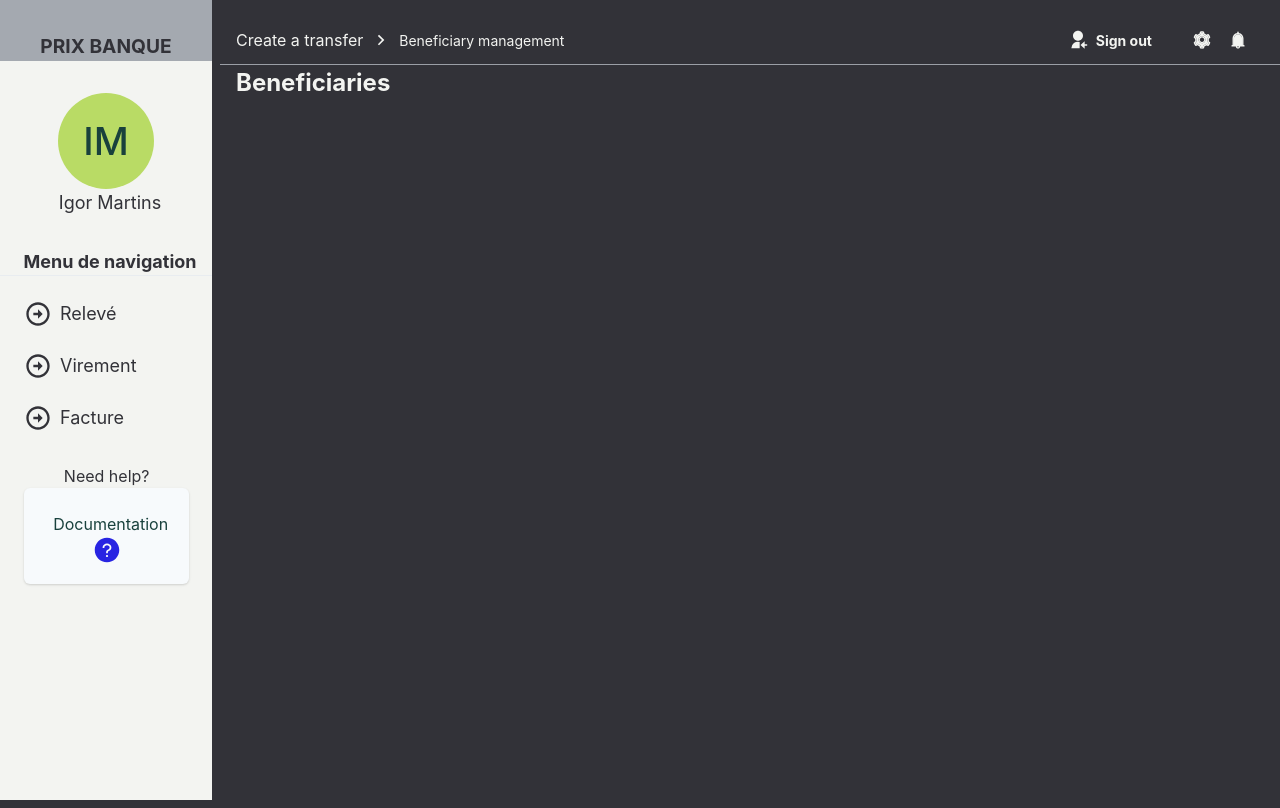
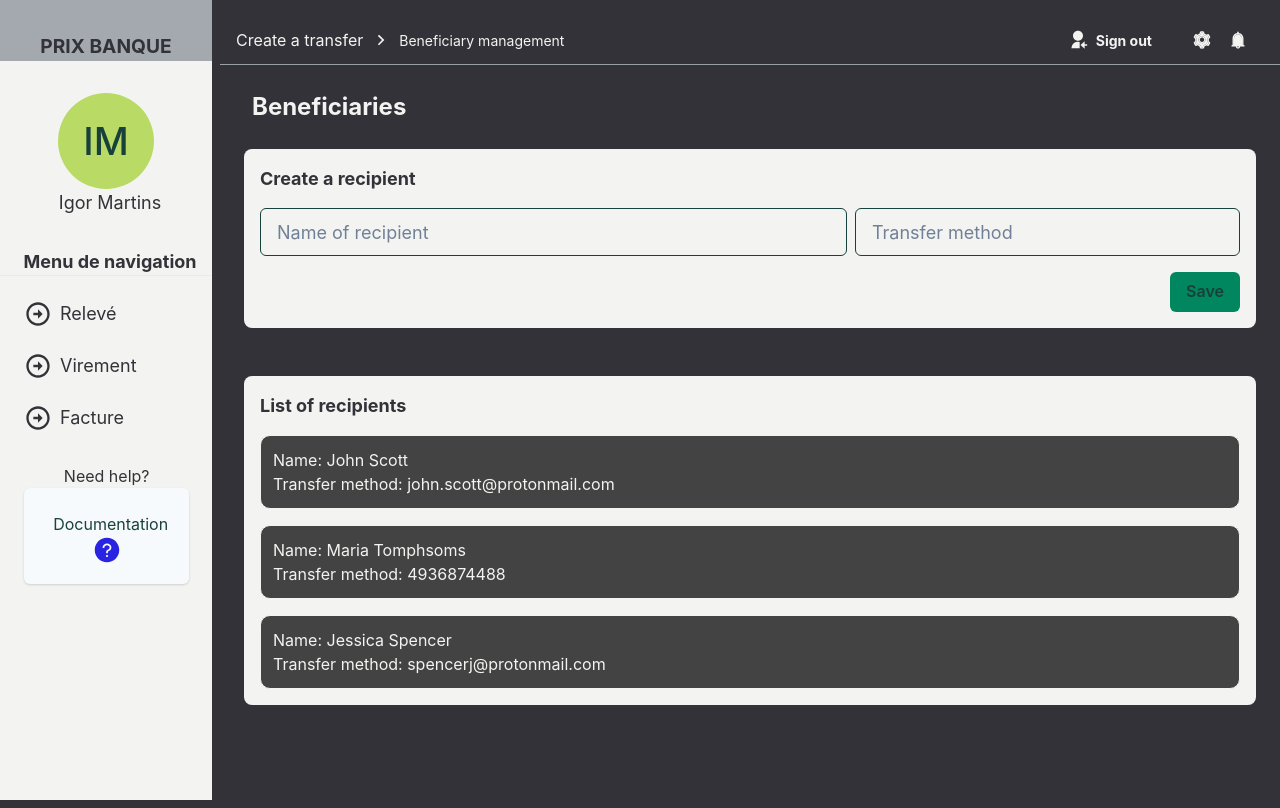
Before and after one commit to ipdmartins/front-prix-banque, a Next.js app: page /transfer/beneficiary in a window 1280 px wide. Built offline with nearby package versions, Linux system fonts and the light colour scheme.

Commit message:
refactor signup and create my account page

```diff
--- a/src/pages/invoice/index.tsx
+++ b/src/pages/invoice/index.tsx
@@ -53,7 +53,7 @@ export default function InvoiceList() {
     <Flex direction="row" height="100vh" marginBottom="2">
       <Sidebar login={true} />
       <Flex width="100%" maxWidth={1480} direction="column">
-        <Header previousPage="Invoice Creation" currentPage="Invoice list" />
+        <Header previousPage="Dashboard" currentPage="Invoice list" />
         <Divider orientation="horizontal" />
         <Box marginLeft={8}>
           <Text fontWeight="bold" fontSize="24" marginTop="6" color="gray.100">
--- a/src/pages/transfer/beneficiary.tsx
+++ b/src/pages/transfer/beneficiary.tsx
@@ -12,17 +12,75 @@ import {
   ModalFooter,
   Button,
   Center,
+  FormControl,
+  HStack,
+  Input,
+  VStack,
 } from "@chakra-ui/react";
+import { useForm } from "react-hook-form";
 import { Header } from "../../components/Header";
 import { Sidebar } from "../../components/Sidebar";
 
+interface handleSubmitProps {
+  name: string;
+  address: string;
+  phone: string;
+  email: string;
+  emailCode: string;
+  password: string;
+  account: string;
+  createdAt: Date;
+}
+
 export default function Beneficiary() {
   const { isOpen, onOpen, onClose } = useDisclosure();
+  const { register, handleSubmit } = useForm<handleSubmitProps>();
+
+  const Recipients = [
+    {
+      Id: 1,
+      name: "John Scott",
+      transferMethod: "john.scott@protonmail.com",
+    },
+    {
+      Id: 2,
+      name: "Maria Tomphsoms",
+      transferMethod: "4936874488",
+    },
+
+    {
+      Id: 3,
+      name: "Jessica Spencer",
+      transferMethod: "spencerj@protonmail.com",
+    },
+  ];
+
+  async function onSubmit({
+    name,
+    address,
+    phone,
+    email,
+    password,
+  }: handleSubmitProps) {
+    // const account = Math.floor(Math.random() * 1000);
+    // const resp = await api.post("clients", {
+    //   name,
+    //   address,
+    //   phone,
+    //   email,
+    //   password,
+    //   account: `00${account}`,
+    //   emailCode: Math.floor(Math.random() * 10000),
+    //   createdAt: new Date(),
+    // });
+    // setUser(resp.data);
+    // onOpen();
+  }
 
   async function createBeneficiary() {}
 
   return (
-    <Flex direction="row" height="100vh" marginBottom="2">
+    <Flex direction="row" height="100vh" paddingBottom={8}>
       <Sidebar login={true} />
       <Flex width="100%" maxWidth={1480} direction="column">
         <Header
@@ -30,39 +88,81 @@ export default function Beneficiary() {
           currentPage="Beneficiary management"
         />
         <Divider orientation="horizontal" />
-        <Box>
-          <Text marginLeft="4" fontWeight="bold" fontSize="2xl">
+        <Box marginLeft={8}>
+          <Text fontWeight="bold" fontSize="24" marginTop="6" color="gray.100">
             Beneficiaries
           </Text>
         </Box>
+        <Box background="gray.100" margin={6} borderRadius={8}>
+          <Text
+            fontWeight="bold"
+            fontSize="18"
+            marginTop={4}
+            marginLeft={4}
+            color="gray.900"
+          >
+            Create a recipient
+          </Text>
+          <form onSubmit={handleSubmit(onSubmit)}>
+            <FormControl margin="4">
+              <HStack spacing="2">
+                <Input
+                  type="text"
+                  width="58%"
+                  borderColor="gray.800"
+                  size="lg"
+                  name="name"
+                  placeholder="Name of recipient"
+                />
+                <Input
+                  type="text"
+                  width="38%"
+                  borderColor="gray.800"
+                  size="lg"
+                  name="KeyTransfer"
+                  placeholder="Transfer method"
+                />
+              </HStack>
+              <Button
+                marginTop={4}
+                type="submit"
+                float="right"
+                marginRight={8}
+                marginBottom={4}
+                width="auto"
+                background="green"
+                borderColor="gray.800"
+              >
+                Save
+              </Button>
+            </FormControl>
+          </form>
+        </Box>
+        <Box background="gray.100" margin={6} borderRadius={8}>
+          <Text
+            fontWeight="bold"
+            fontSize="18"
+            color="gray.900"
+            marginTop={4}
+            marginLeft={4}
+          >
+            List of recipients
+          </Text>
+          {Recipients.map((receips) => (
+            <Box
+              border="1px solid"
+              key={receips.Id}
+              margin={4}
+              padding={3}
+              borderRadius={10}
+              background="gray.700"
+            >
+              <Text> {`Name: ${receips.name}`} </Text>
+              <Text> {`Transfer method: ${receips.transferMethod}`} </Text>
+            </Box>
+          ))}
+        </Box>
       </Flex>
-      <Modal isOpen={isOpen} onClose={onClose}>
-        <ModalOverlay />
-        <ModalContent>
-          <ModalHeader>enregistrer un bénéficiaire</ModalHeader>
-          <form onSubmit={createBeneficiary}>
-            <ModalBody>
-              <Text fontSize="16" justifyContent="center">
-                {`Nous envoyons.`}
-              </Text>
-              <Center marginTop="4">
-                {/* <Input
-                  width="50%"
-                  border="1px"
-                  borderColor="gray.900"
-                  placeholder="Entrez le code ici"
-                  {...register("emailCode")}
-                /> */}
-              </Center>
-            </ModalBody>
-            <ModalFooter>
-              <Button type="submit" background="green" color="white">
-                Confirmer
-              </Button>
-            </ModalFooter>
-          </form>
-        </ModalContent>
-      </Modal>
     </Flex>
   );
 }
```
Also changed, not shown: src/pages/connect/my-account.tsx (+151 -3 lines), src/pages/connect/signup.tsx (+32 -32 lines), src/pages/invoice/invoices-list.tsx (+23 -19 lines).
